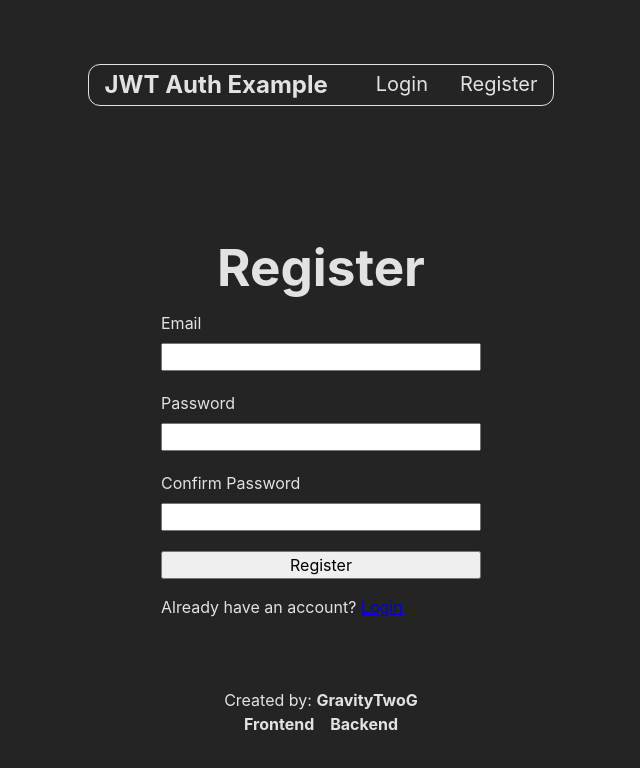
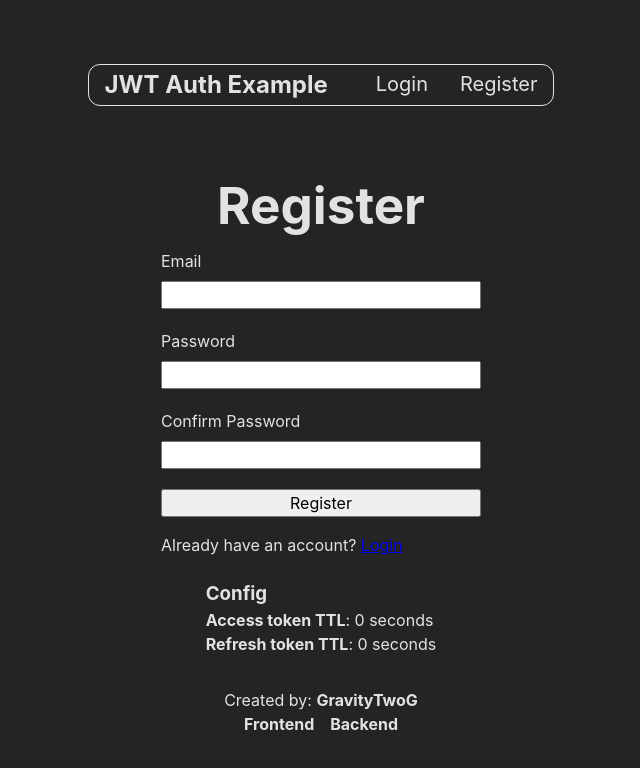
Before and after one commit to GravityTwoG/react-jwt-auth, a React (Vite) app: page /register in a window 1280 px wide. Shown: the top 768 px of the page, without its empty margins (319-959 px from the left). Built offline with nearby package versions, Linux system fonts and the light colour scheme; no server answers.

Commit message:
feat: add logoutAll, config

```diff
--- a/src/App.tsx
+++ b/src/App.tsx
@@ -9,13 +9,25 @@ import { useAuthContext } from './contexts/AuthContext/context';
 import { AuthStatus } from './types';
 import { privatePage } from './privatePage';
 import { anonymousPage } from './anonymousPage';
+import { useAPIContext } from './contexts/APIContext/context';
+import { useEffect, useState } from 'react';
 
 const profilePage = privatePage(ProfilePage);
 const loginPage = anonymousPage(LoginPage);
 const registerPage = anonymousPage(RegisterPage);
 
 export function App() {
+  const { authAPI } = useAPIContext();
   const { authStatus } = useAuthContext();
+
+  const [config, setConfig] = useState({
+    accessTokenTTLsec: 0,
+    refreshTokenTTLsec: 0,
+  });
+
+  useEffect(() => {
+    authAPI.getConfig().then(setConfig).catch(console.error);
+  }, [authAPI]);
 
   if (authStatus === AuthStatus.LOADING) {
     return (
@@ -65,6 +77,21 @@ export function App() {
         </Router>
       </main>
 
+      <Container
+        style={{
+          marginTop: '1rem',
+        }}
+      >
+        <h3>Config</h3>
+        <p>
+          <strong>Access token TTL</strong>: {config.accessTokenTTLsec} seconds
+        </p>
+        <p>
+          <strong>Refresh token TTL</strong>: {config.refreshTokenTTLsec}{' '}
+          seconds
+        </p>
+      </Container>
+
       <footer>
         <p className="author">
           Created by:{' '}
--- a/src/AuthAPI.ts
+++ b/src/AuthAPI.ts
@@ -114,6 +114,11 @@ export class AuthAPI {
     accessTokenStorage.set('');
   };
 
+  logoutAll = async () => {
+    await this.axios.post('/logout-all');
+    accessTokenStorage.set('');
+  };
+
   me = async () => {
     const response = await this.axios.get<User>('/me');
     return response.data;
@@ -129,4 +134,12 @@ export class AuthAPI {
     }>('/active-sessions');
     return response.data.sessions;
   };
+
+  getConfig = async () => {
+    const response = await this.axios.get<{
+      accessTokenTTLsec: number;
+      refreshTokenTTLsec: number;
+    }>('/config');
+    return response.data;
+  };
 }
--- a/src/components/Container/Container.tsx
+++ b/src/components/Container/Container.tsx
@@ -5,11 +5,15 @@ import classes from './container.module.css';
 export type ContainerProps = {
   children?: React.ReactNode;
   className?: string;
+  style?: React.CSSProperties;
 };
 
 export const Container = (props: ContainerProps) => {
   return (
-    <div className={clsx(classes.Container, props.className)}>
+    <div
+      className={clsx(classes.Container, props.className)}
+      style={props.style}
+    >
       {props.children}
     </div>
   );
--- a/src/contexts/APIContext/context.ts
+++ b/src/contexts/APIContext/context.ts
@@ -5,7 +5,7 @@ import { AuthAPI } from '../../AuthAPI';
 import { APIError } from '../../APIError';
 
 const instance = axios.create({
-  baseURL: 'http://localhost:8080',
+  baseURL: 'http://localhost:8080/api',
   withCredentials: true,
 });
 
--- a/src/contexts/AuthContext/context.ts
+++ b/src/contexts/AuthContext/context.ts
@@ -11,6 +11,7 @@ interface IAuthContext {
   ) => Promise<void>;
   login: (email: string, password: string) => Promise<void>;
   logout: () => Promise<void>;
+  logoutAll: () => Promise<void>;
   getActiveSessions: () => Promise<Session[]>;
 }
 
@@ -23,6 +24,7 @@ export const AuthContext = createContext<IAuthContext>({
   register: async () => {},
   login: async () => {},
   logout: async () => {},
+  logoutAll: async () => {},
   getActiveSessions: async () => {
     return [];
   },
--- a/src/contexts/AuthContext/provider.tsx
+++ b/src/contexts/AuthContext/provider.tsx
@@ -52,6 +52,17 @@ export const AuthContextProvider = (props: { children: React.ReactNode }) => {
     setAuthStatus(AuthStatus.ANONYMOUS);
   }, [authAPI]);
 
+  const logoutAll = useCallback(async () => {
+    try {
+      await authAPI.logoutAll();
+      setUser(defaultUser);
+      setAuthStatus(AuthStatus.ANONYMOUS);
+    } catch (error) {
+      console.error(error);
+      alert(`Failed to logout from all sessions: ${error}`);
+    }
+  }, [authAPI]);
+
   return (
     <AuthContext.Provider
       value={{
@@ -60,6 +71,7 @@ export const AuthContextProvider = (props: { children: React.ReactNode }) => {
         register,
         login,
         logout,
+        logoutAll,
         getActiveSessions: authAPI.getActiveSessions,
       }}
     >
--- a/src/index.css
+++ b/src/index.css
@@ -104,6 +104,7 @@ nav > ul > li > a:hover {
 
 footer {
   margin-top: auto;
+  padding-top: 2rem;
   text-align: center;
 }
 
--- a/src/pages/Profile/Profile.tsx
+++ b/src/pages/Profile/Profile.tsx
@@ -9,7 +9,7 @@ import { Container } from '../../components/Container/Container';
 import { Paper } from '../../components/Paper/Paper';
 
 export const ProfilePage = () => {
-  const { user, getActiveSessions, logout } = useAuthContext();
+  const { user, getActiveSessions, logout, logoutAll } = useAuthContext();
   const [activeSessions, setActiveSessions] = useState<Session[]>([]);
 
   useEffect(() => {
@@ -60,6 +60,11 @@ export const ProfilePage = () => {
       </ul>
 
       <div style={{ marginTop: '2rem' }}>
+        <button className={classes.LogoutButton} onClick={logoutAll}>
+          Logout all
+        </button>
+      </div>
+      <div style={{ marginTop: '1rem' }}>
         <button className={classes.LogoutButton} onClick={logout}>
           Logout
         </button>
```
